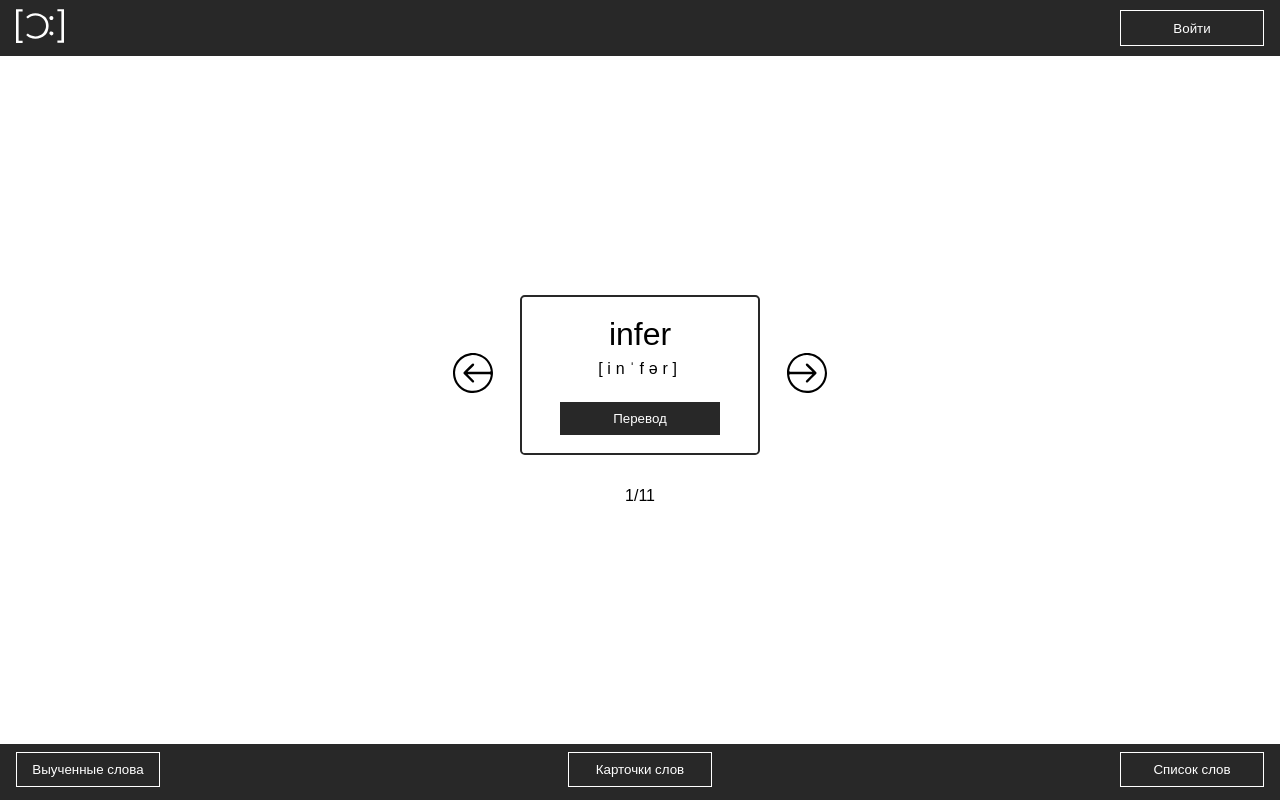
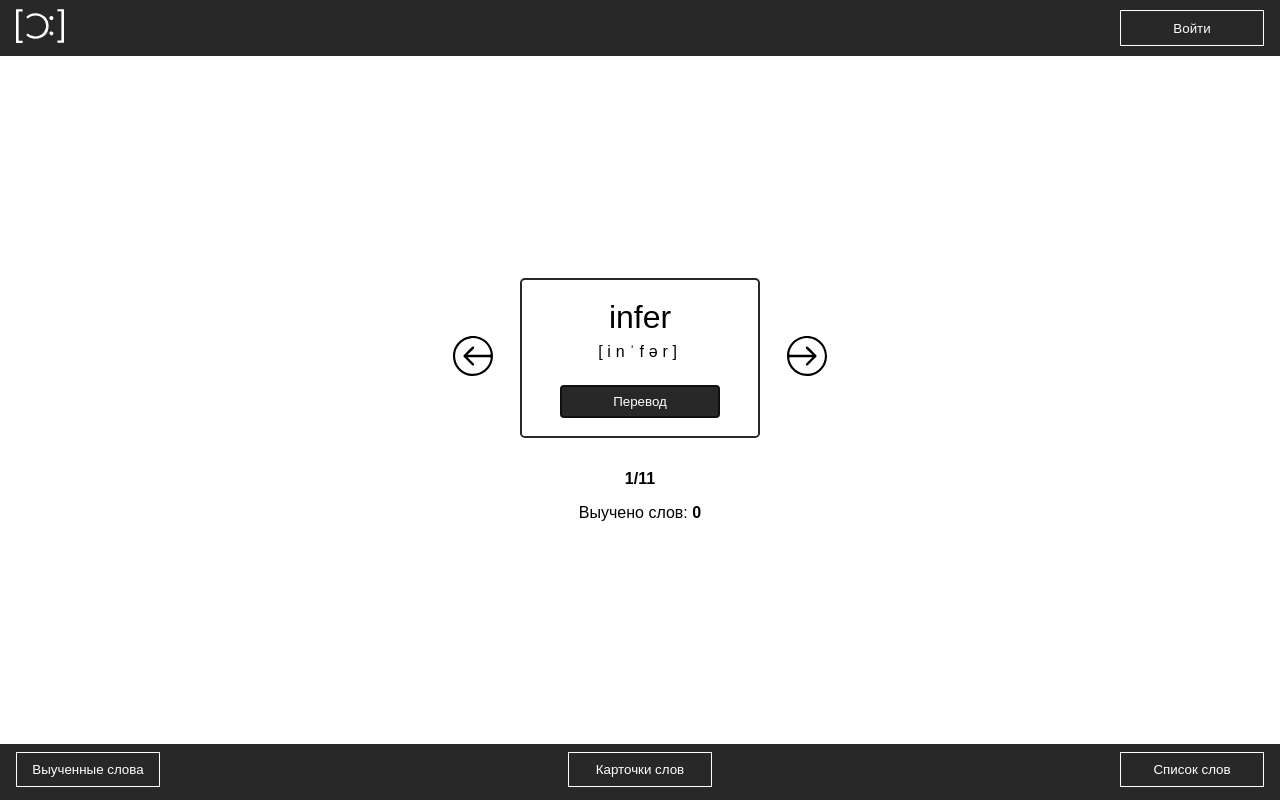
Before and after one commit to vakal-y/Learning-english-with-cards-app, a React (Vite) app: page /cards in a window 1280 px wide. Built offline with nearby package versions, Linux system fonts and the light colour scheme.

Commit message:
анимация, фокус

```diff
--- a/src/Components/Cards/Cards.jsx
+++ b/src/Components/Cards/Cards.jsx
@@ -8,6 +8,7 @@ import { gsap } from 'gsap';
 
 export default function Cards() {
     const [activeCardIndex, setActiveCardIndex] = useState(0);
+    const [wordsLearned, setWordsLearned] = useState(0);
 
     const handlePrevClick = () => {
         gsap.to('.card__animated-container', { x: '-100%', opacity: 0, duration: 0.5, onComplete: handleAnimationComplete });
@@ -22,24 +23,33 @@ export default function Cards() {
         gsap.to('.card__animated-container', { x: '0%', opacity: 1, duration: 0.5 });
     };
 
+    const handleViewTranslation = () => {
+        setWordsLearned((prevCount) => prevCount + 1);
+    };
+
     return (
         <div className='cards__container'>
             <div className='card__container'>
                 <div className='arrow'>
                     <button onClick={handlePrevClick} >
                         <img src={arrowLeft} alt='arrowLeft' />
-                    </button></div>
+                    </button>
+                </div>
                 <div className='card__animated-container'>
-                    <CreateCard item={data[activeCardIndex]} />
+                    <CreateCard item={data[activeCardIndex]} onViewTranslation={handleViewTranslation} setWordsLearned={setWordsLearned} />
                 </div>
-                <div className='arrow'><button
-                    onClick={handleNextClick} >
-                    <img src={arrowRight} alt='arrowRight' />
-                </button></div>
+                <div className='arrow'>
+                    <button onClick={handleNextClick} >
+                        <img src={arrowRight} alt='arrowRight' />
+                    </button>
+                </div>
             </div>
             <div className='card__number'>
                 {activeCardIndex + 1}/{data.length}
             </div>
-        </div >
+            <div className='words-learned'>
+                Выучено слов: <strong>{wordsLearned}</strong>
+            </div>
+        </div>
     )
 }
--- a/src/Components/Cards/Cards.scss
+++ b/src/Components/Cards/Cards.scss
@@ -32,6 +32,10 @@
     .card__number {
         margin-top: 2rem;
 
-        font-weight: 500;
+        font-weight: 700;
+    }
+
+    .words-learned {
+        margin-top: 1rem;
     }
 }
--- a/src/Components/CheckButton/CheckButton.jsx
+++ b/src/Components/CheckButton/CheckButton.jsx
@@ -1,23 +1,34 @@
-import React, { useState, useEffect } from "react";
+import React, { useState, useEffect, forwardRef } from "react";
 import './CheckButton.scss';
 
-export default function CheckButton(props) {
+// Используем forwardRef для передачи ref
+const CheckButton = forwardRef(({ item, onViewTranslation }, ref) => {
     const [pressed, setPressed] = useState(false);
 
     useEffect(() => {
         setPressed(false);
-    }, [props.item]
-    );
+    }, [item]);
+
+    useEffect(() => {
+        if (ref && ref.current) {
+            ref.current.focus();
+        }
+    }, [item, ref]);
 
     const handleChange = () => {
         setPressed(!pressed);
+        onViewTranslation();
     }
+
     return (
         <button
+            ref={ref}
             className={`check__button ${pressed ? 'checked__button' : ''}`}
             onClick={handleChange}
         >
-            {pressed ? props.item.russian : 'Перевод'}
+            {pressed ? item.russian : 'Перевод'}
         </button>
-    )
-}
+    );
+});
+
+export default CheckButton;
--- a/src/Components/CheckButton/CheckButton.scss
+++ b/src/Components/CheckButton/CheckButton.scss
@@ -2,9 +2,9 @@
 @import '../style/vars';
 
 .check__button {
-    @include contentButton (10rem, 2.2rem, $colorLight, 1px solid transparent, $colorDark);
+    @include contentButton (10rem, 2.2rem, $colorLight, 1.5px solid transparent, $colorDark);
 }
 
 .checked__button {
-    @include contentButton (10rem, 2.2rem, $colorDark, 2px solid $colorDark, $colorLight);
+    @include contentButton (10rem, 2.2rem, $colorDark, 1.5px solid $colorDark, $colorLight);
 }
--- a/src/Components/ContentButton/ContentButton.scss
+++ b/src/Components/ContentButton/ContentButton.scss
@@ -3,4 +3,5 @@
 
 .content__button {
     @include contentButton (9rem, 2.2rem, $colorLight, 1px solid $colorLight, $colorDark);
+    z-index: 3;
 }
--- a/src/Components/CreateCard/CreateCard.jsx
+++ b/src/Components/CreateCard/CreateCard.jsx
@@ -1,14 +1,20 @@
-import React from "react";
+import React, { useEffect, useRef } from "react";
 import './CreateCard.scss';
 import CheckButton from "../CheckButton/CheckButton";
 
-export default function CreateCard(props) {
-    const { english, transcription } = props.item;
+export default function CreateCard({ item, setWordsLearned }) {
+    const { english, transcription } = item;
+    const buttonRef = useRef(null);
+    const handleViewTranslation = () => {
+        setWordsLearned((prevCount) => prevCount + 1);
+    };
+
     return (
         <div className="create__card">
             <p className="english">{english}</p>
             <p className="transcription">{transcription}</p>
-            <CheckButton item={props.item} />
+
+            <CheckButton ref={buttonRef} item={item} onViewTranslation={handleViewTranslation} />
         </div>
     )
 }
--- a/src/Components/Footer/Footer.scss
+++ b/src/Components/Footer/Footer.scss
@@ -10,4 +10,5 @@
 
     background-color: $colorDark;
     color           : $colorLight;
+    z-index         : 3;
 }
--- a/src/Components/style/_templates.scss
+++ b/src/Components/style/_templates.scss
@@ -3,7 +3,7 @@
     height: $height;
 
     position: relative;
-
+    z-index : 2;
 
     display        : flex;
     justify-content: space-around;
@@ -18,8 +18,27 @@
     cursor          : pointer;
     transition      : all .35s;
 
+    &:hover {
+        color: #fff;
+    }
 
+    &::after {
+        position  : absolute;
+        content   : "";
+        top       : 0;
+        left      : 0;
+        width     : 0;
+        height    : 100%;
+        background: rgba(245, 79, 228, 1);
+        transition: all 0.35s;
+        z-index   : 2;
+        color     : #fff;
+    }
 
+    &:hover::after {
+        width: 100%;
+        color: #fff;
+    }
 
     @content;
 }
```
